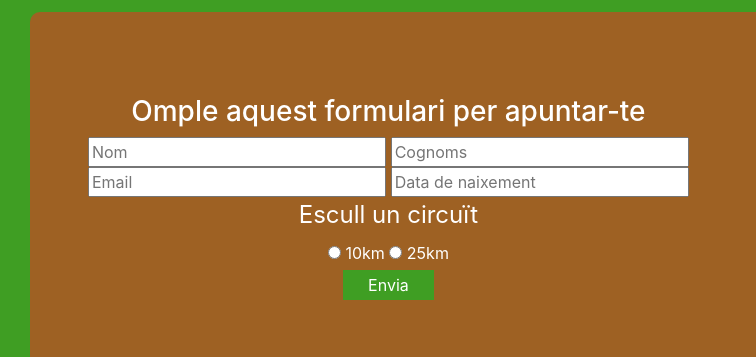
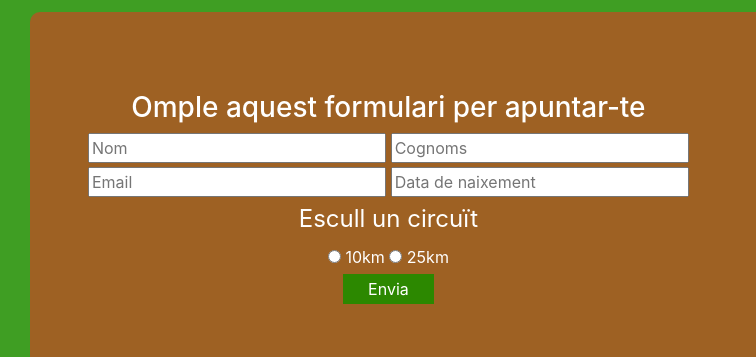
Before and after one commit to rreexx18/M9-CPC, a plain HTML site: page index.html in a window 1280 px wide. Shown: the part 2617-2974 px from the top of the page, 0-756 px from the left. Drawn offline with nearby package versions, Linux system fonts and the light colour scheme.

Commit message:
Add files via upload

```diff
--- a/css/css.css
+++ b/css/css.css
@@ -353,6 +353,10 @@ form {
     display: none;
 }
 
+input {
+    margin-bottom: 4px;
+}
+
 .form-left {
     width: 49%;
     display: inline-flex;
@@ -378,7 +382,7 @@ form {
 .simple-button {
     text-align: center;
     padding: 5px 25px;
-    background-color: #3F9E23;
+    background-color: #2c8800;
     border: 3px solid #9E6123;
 }
 
```
